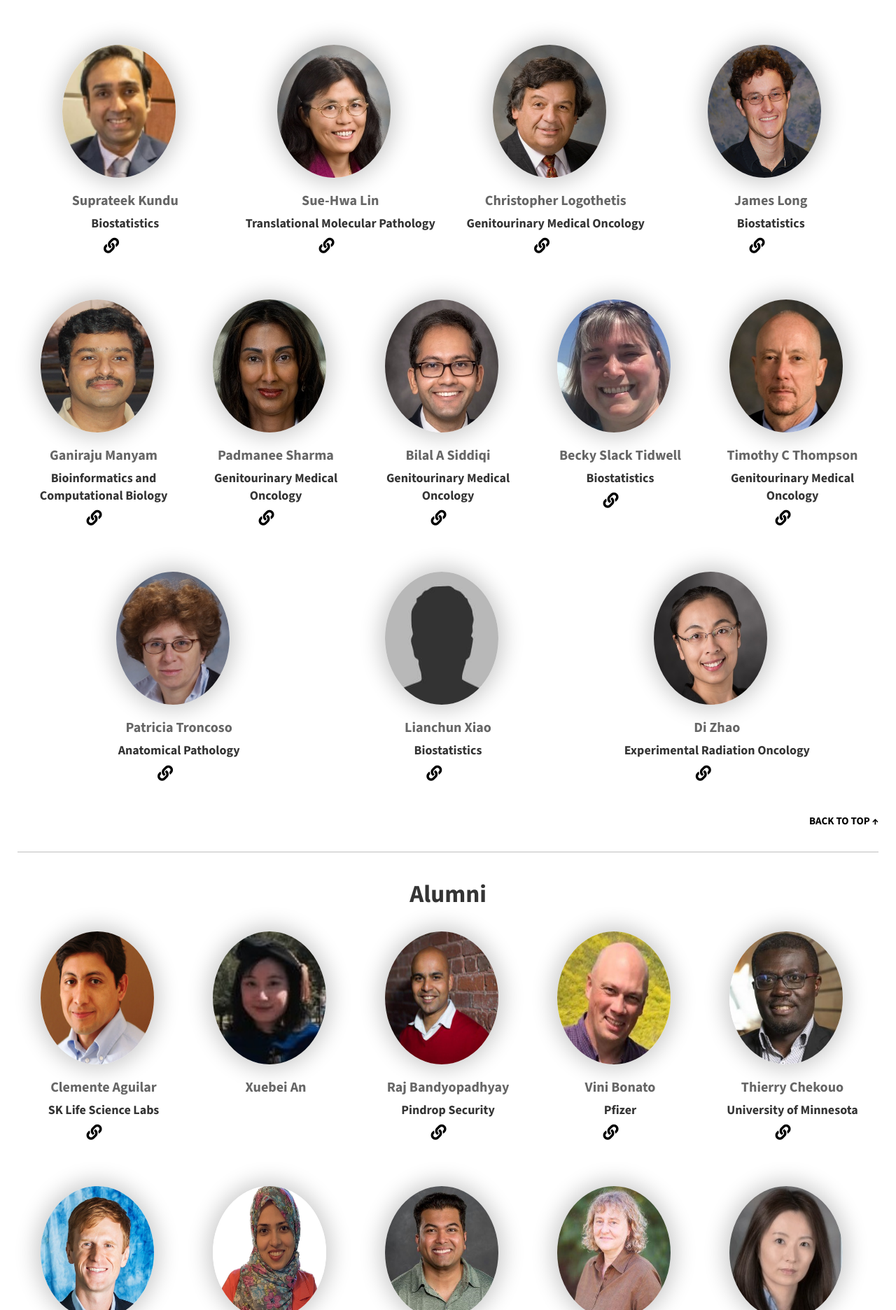
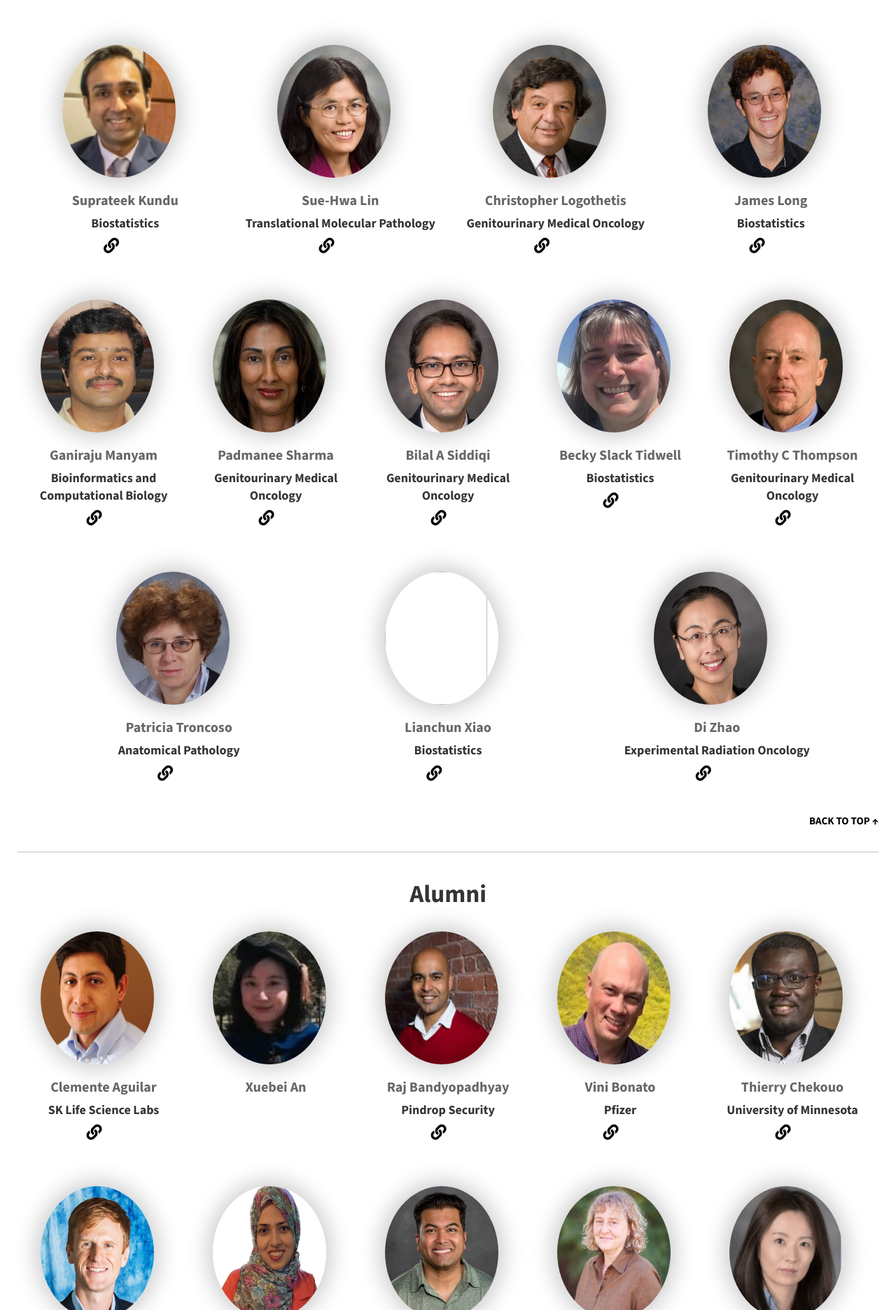
Before and after one commit to KimAnhDoMDA/COSMIC, a Jekyll site: the page built from pages/people.md, in a window 1280 px wide. Shown: the part 4065-5937 px from the top of the page at 70% size. Built offline with Jekyll 4.4.1, drawn with Linux system fonts in a browser that asks for light colours; cached includes are drawn as plain includes.

Commit message:
Updated Lianchun Xiao Photo

```diff
--- a/pages/people.md
+++ b/pages/people.md
@@ -1004,7 +1004,7 @@
       <div class="responsive-cell-block wk-desk-3 wk-ipadp-3 wk-tab-6 wk-mobile-12 team-card-container">
         <div class="team-card">
           <div class="img-wrapper">
-            <img class="team-img" src="../assets/images/misc/bio-photo.jpg">
+            <img class="team-img" src="../assets/images/misc/lianchunX.JPG">
           </div>
           <p class="text-blk name" style="margin-top:1em;">
             Lianchun Xiao
```
Also changed, not shown: assets/images/people/lianchunX.JPG (added).
